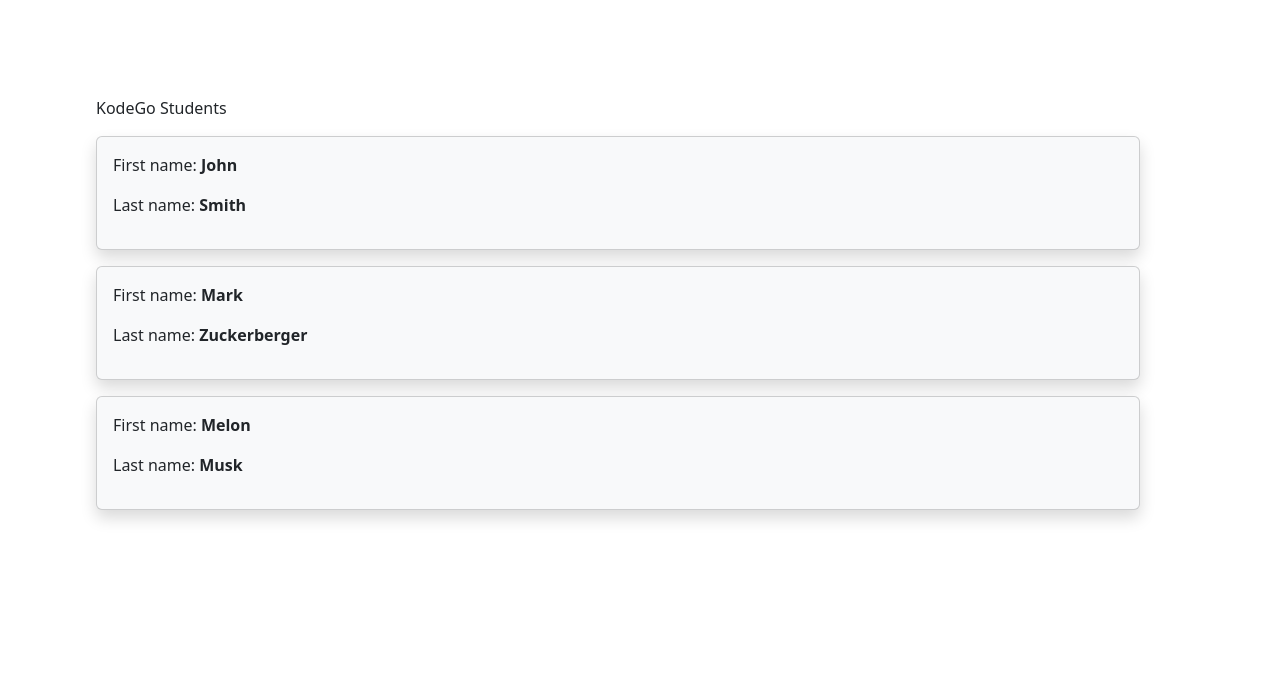
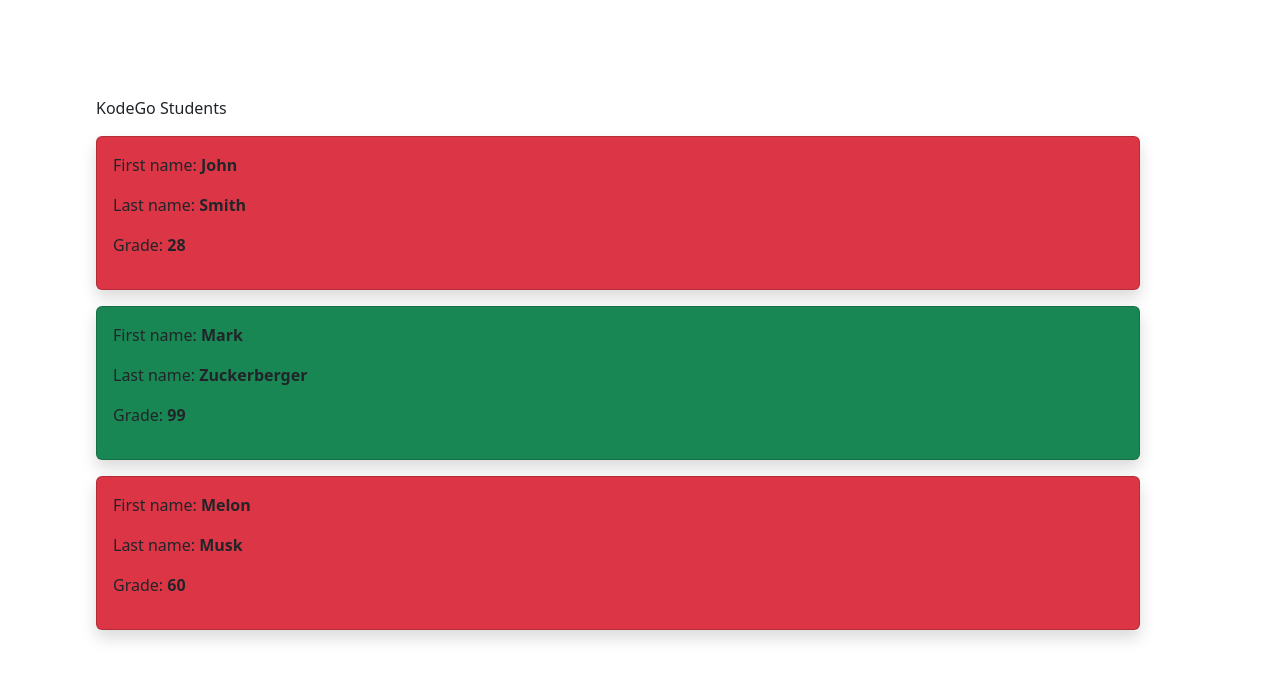
Before and after one commit to Christiannaira/react-project-first, a React (Vite) app: page / in a window 1280 px wide. Shown: the top 680 px of the page. Built offline with nearby package versions, Linux system fonts and the light colour scheme.

Commit message:
feat: Implemented ternary operator

```diff
--- a/src/App.tsx
+++ b/src/App.tsx
@@ -7,20 +7,23 @@ function App() {
     {
       firstname: 'John',
       lastname: 'Smith',
+      grade: 28,
     },
     {
       firstname: 'Mark',
       lastname: 'Zuckerberger',
+      grade: 99,
     },
     {
       firstname: 'Melon',
-      lastname: 'Musk'
+      lastname: 'Musk',
+      grade: 60
     }
   ]
 
   const studentList = students.map((item, id) => (
 
-    <Student key={id} firstname={item.firstname} lastname={item.lastname}/>
+    <Student key={id} firstname={item.firstname} lastname={item.lastname} grade={item.grade}/>
 
   ))
 
--- a/src/Student.tsx
+++ b/src/Student.tsx
@@ -6,14 +6,15 @@ const student = {
 
 }
 
-function Student({firstname, lastname}){
+function Student({firstname = 'not found', lastname = 'not found', grade = 0}){
 
     return(
         <>
-            <div className="card my-3 bg-light shadow">
+            <div className={`card my-3 ${grade > 75? 'bg-success' : 'bg-danger'} shadow`}>
                 <div className="card-body">
                     <p>First name: <span className="fw-bold">{firstname}</span></p>
                     <p>Last name: <span className="fw-bold">{lastname}</span></p>
+                    <p>Grade: <span className="fw-bold">{grade}</span></p>
                 </div>
             </div>
         </>
```
